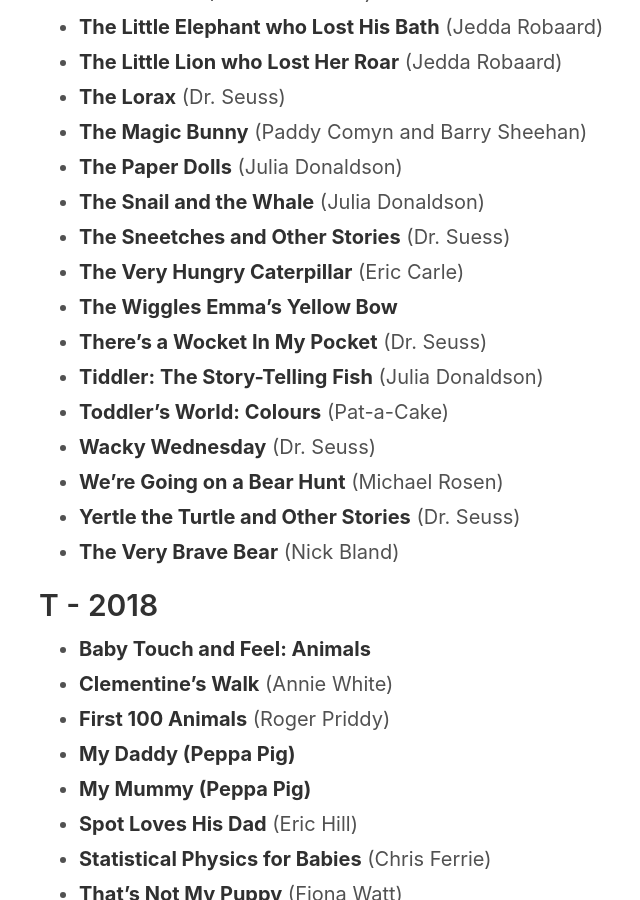
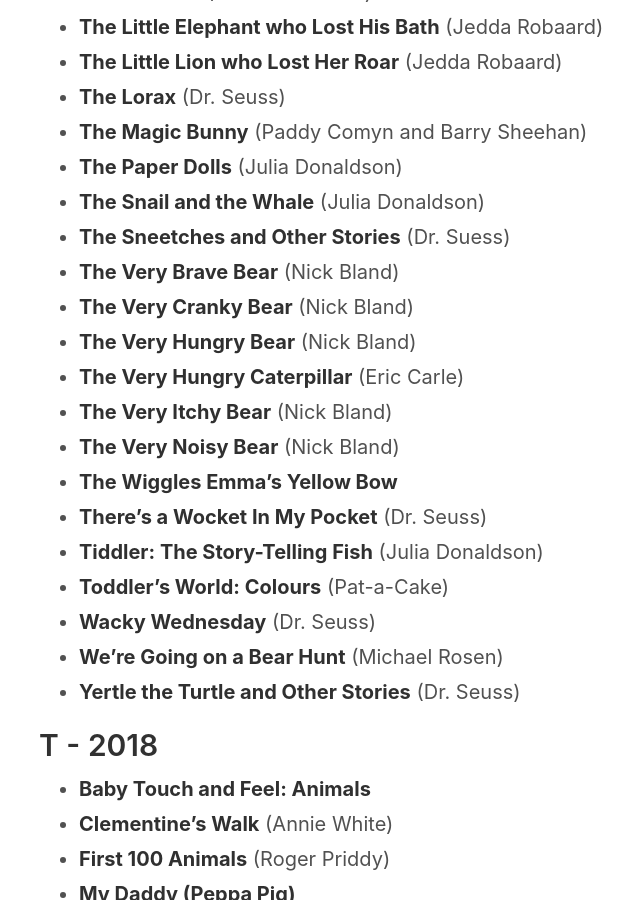
Before and after one commit to teejayen/teejayen.github.io, a Jekyll site: the page built from kidsbooks.md, in a window 1280 px wide and 900 px high, scrolled down 1767 px. Shown: the whole window, without its empty margins (251-891 px from the left). Built offline with Jekyll 4.4.1, drawn with Linux system fonts in a browser that asks for light colours.

```diff
--- a/kidsbooks.md
+++ b/kidsbooks.md
@@ -53,7 +53,12 @@ I've started logging books from 2018-06-15 onwards to track just how many we can
 - **The Paper Dolls** (Julia Donaldson)
 - **The Snail and the Whale** (Julia Donaldson)
 - **The Sneetches and Other Stories** (Dr. Suess)
+- **The Very Brave Bear** (Nick Bland)
+- **The Very Cranky Bear** (Nick Bland)
+- **The Very Hungry Bear** (Nick Bland)
 - **The Very Hungry Caterpillar** (Eric Carle)
+- **The Very Itchy Bear** (Nick Bland)
+- **The Very Noisy Bear** (Nick Bland)
 - **The Wiggles Emma's Yellow Bow**
 - **There's a Wocket In My Pocket** (Dr. Seuss)
 - **Tiddler: The Story-Telling Fish** (Julia Donaldson)
```
Also changed, not shown: other parts of kidsbooks.md (+0 -2 lines), books/a-guide-to-the-good-life.md (+2 -2 lines), books/meditations-a-new-translation.md (+1 -0 lines).
